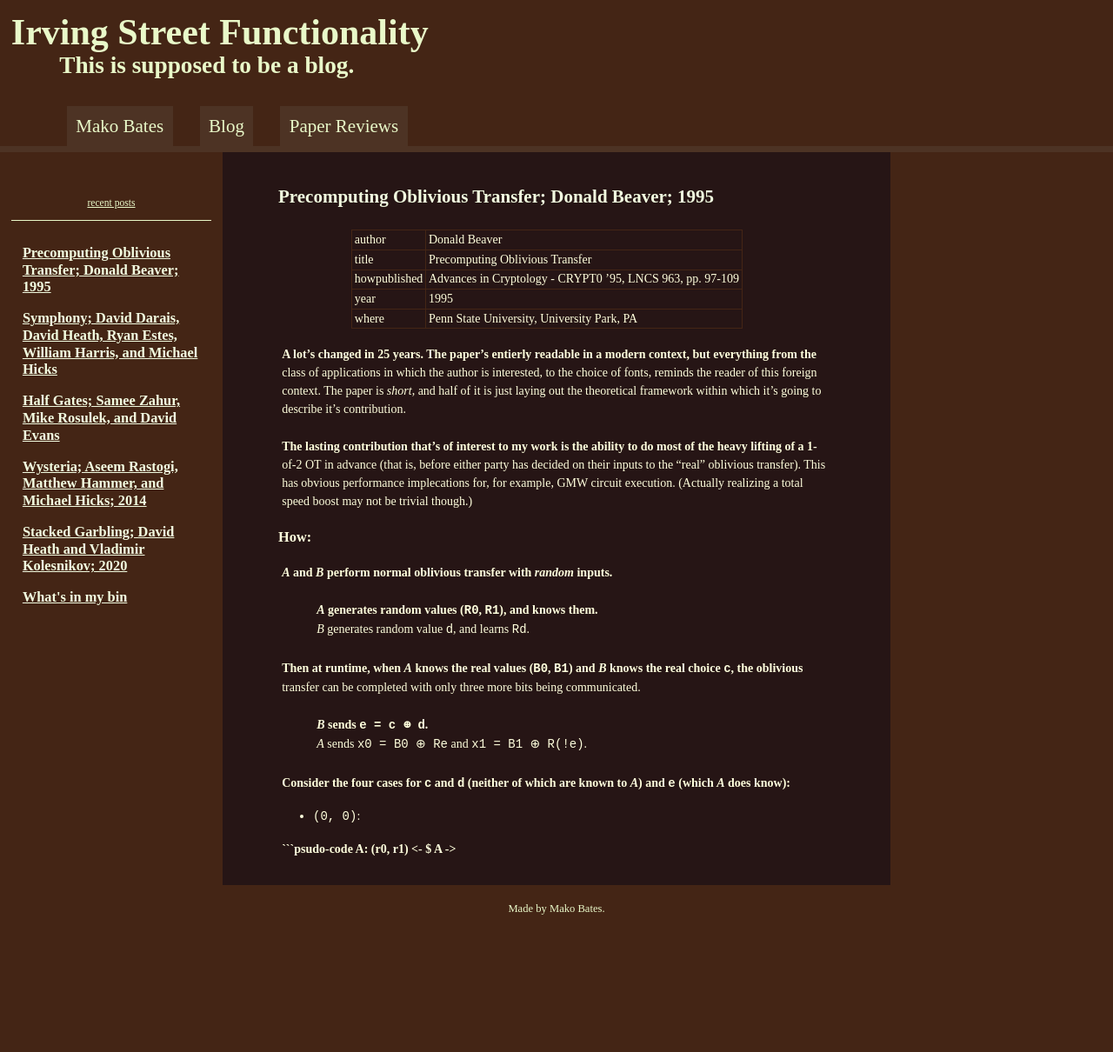
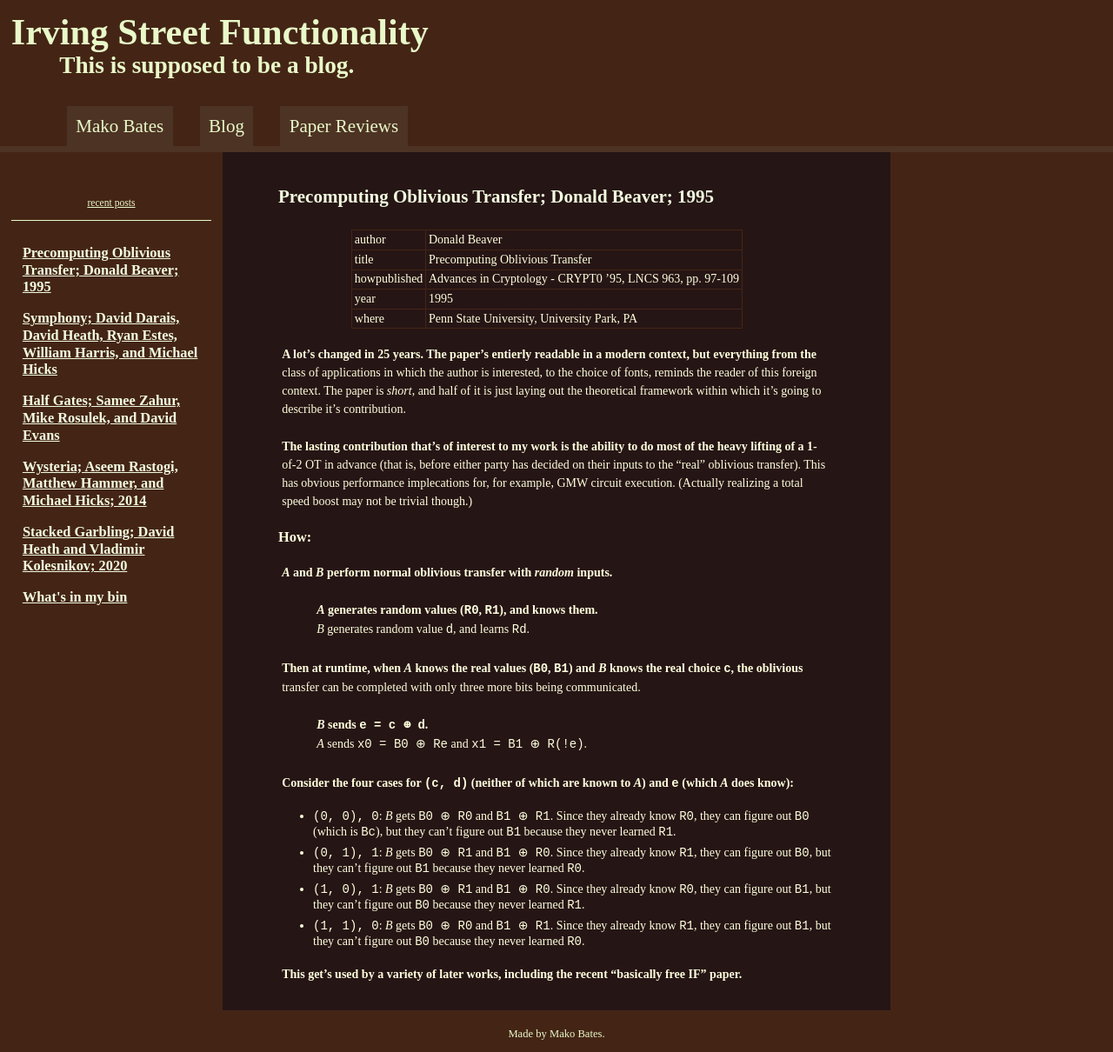
Before and after one commit to ShapeOfMatter/Mako-Bates, a Jekyll site: the page built from _papers/2021-02-03-precomputed-OT-Beaver.md, in a window 1280 px wide. Shown: the whole page at 87% size. Built offline with Jekyll 4.4.1, drawn with Linux system fonts in a browser that asks for light colours; before the commit the page ends 1066 px from its top, so only the background shows below that.

Commit message:
precomputing OT 1995

````diff
--- a/_papers/2021-02-03-precomputed-OT-Beaver.md
+++ b/_papers/2021-02-03-precomputed-OT-Beaver.md
@@ -34,10 +34,11 @@ Then at runtime, when _A_ knows the real values (`B0`, `B1`) and _B_ knows the r
 > _B_ sends `e = c ⊕ d`.
 > _A_ sends `x0 = B0 ⊕ Re` and `x1 = B1 ⊕ R(!e)`.
 
-Consider the four cases for `c` and `d` (neither of which are known to _A_) and `e` (which _A_ does know):
+Consider the four cases for `(c, d)` (neither of which are known to _A_) and `e` (which _A_ does know):
 
-- `(0, 0)`:
+- `(0, 0), 0`: _B_ gets `B0 ⊕ R0` and `B1 ⊕ R1`. Since they already know `R0`, they can figure out `B0` (which is `Bc`), but they can't figure out `B1` because they never learned `R1`.
+- `(0, 1), 1`: _B_ gets `B0 ⊕ R1` and `B1 ⊕ R0`. Since they already know `R1`, they can figure out `B0`, but they can't figure out `B1` because they never learned `R0`.
+- `(1, 0), 1`: _B_ gets `B0 ⊕ R1` and `B1 ⊕ R0`. Since they already know `R0`, they can figure out `B1`, but they can't figure out `B0` because they never learned `R1`.
+- `(1, 1), 0`: _B_ gets `B0 ⊕ R0` and `B1 ⊕ R1`. Since they already know `R1`, they can figure out `B1`, but they can't figure out `B0` because they never learned `R0`.
 
-```psudo-code
-A: (r0, r1) <- $
-A ->
+This get's used by a variety of later works, including the recent "basically free IF" paper.
````
